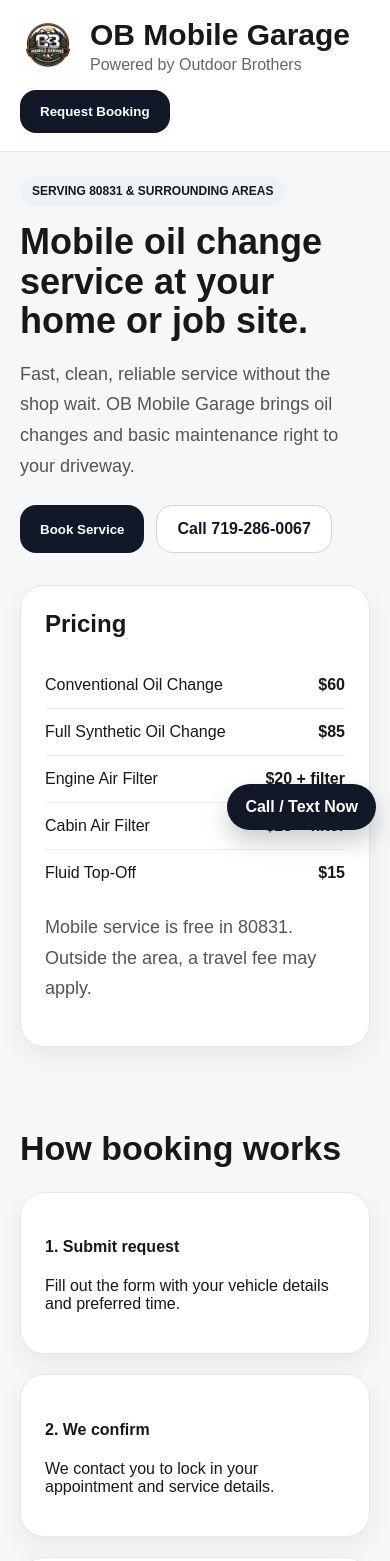
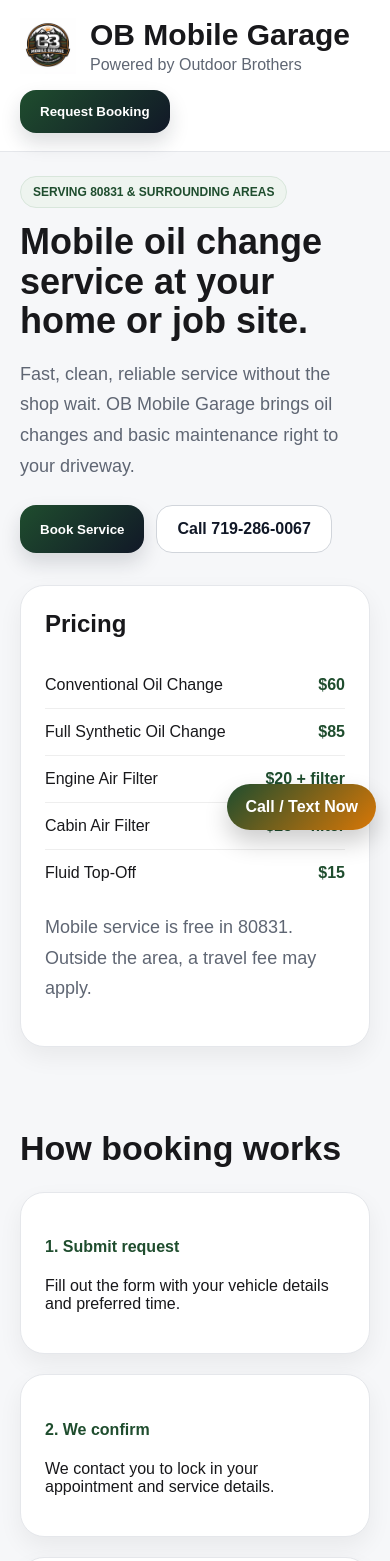
Before and after one commit to OBGarage/ob-mobile-garage-site, a Next.js app: page / in a window 390 px wide. Shown: the top 1561 px of the page. Built offline with nearby package versions, Linux system fonts and the light colour scheme.

Commit message:
Update globals.css

```diff
--- a/app/globals.css
+++ b/app/globals.css
@@ -1,12 +1,22 @@
 html {
   scroll-behavior: smooth;
+}
+
+:root {
+  --brand-green: #1f4d2e;
+  --brand-orange: #d97706;
+  --brand-black: #111827;
+  --brand-light: #f6f7f9;
+  --brand-border: #e5e7eb;
+  --brand-text: #18181b;
+  --brand-muted: #5f6673;
 }
 
 body {
   margin: 0;
   font-family: Arial, Helvetica, sans-serif;
-  background: #f6f7f9;
-  color: #18181b;
+  background: var(--brand-light);
+  color: var(--brand-text);
 }
 
 * {
@@ -17,13 +27,23 @@
   min-height: 100vh;
 }
 
+.accent-bar {
+  height: 6px;
+  background: linear-gradient(
+    90deg,
+    var(--brand-green) 0%,
+    var(--brand-black) 55%,
+    var(--brand-orange) 100%
+  );
+}
+
 .topbar {
   display: flex;
   justify-content: space-between;
   align-items: center;
   padding: 20px 32px;
   background: white;
-  border-bottom: 1px solid #e5e7eb;
+  border-bottom: 1px solid var(--brand-border);
 }
 
 .brand {
@@ -45,7 +65,7 @@
 
 .tagline {
   margin: 4px 0 0;
-  color: #666;
+  color: var(--brand-muted);
 }
 
 .hero {
@@ -60,12 +80,26 @@
 .pill {
   display: inline-block;
   padding: 8px 12px;
-  background: #eef2f7;
+  background: #eef4ef;
+  color: var(--brand-green);
+  border: 1px solid #d8e6db;
   border-radius: 999px;
   font-size: 12px;
   font-weight: 700;
   text-transform: uppercase;
-  margin-bottom: 16px;
+  margin-bottom: 14px;
+}
+
+.hero-accent-line {
+  width: 110px;
+  height: 5px;
+  border-radius: 999px;
+  margin-bottom: 18px;
+  background: linear-gradient(
+    90deg,
+    var(--brand-green) 0%,
+    var(--brand-orange) 100%
+  );
 }
 
 .hero h2 {
@@ -77,7 +111,7 @@
 .hero p {
   font-size: 18px;
   line-height: 1.7;
-  color: #555;
+  color: var(--brand-muted);
 }
 
 .hero-actions {
@@ -89,24 +123,59 @@
 
 .primary-btn,
 .secondary-btn {
-  border: none;
   text-decoration: none;
   padding: 14px 20px;
   border-radius: 16px;
   font-weight: 700;
   cursor: pointer;
   display: inline-block;
+  transition: 0.2s ease;
 }
 
 .primary-btn {
-  background: #111827;
+  background: linear-gradient(
+    135deg,
+    var(--brand-green) 0%,
+    var(--brand-black) 100%
+  );
   color: white;
+  border: none;
+  box-shadow: 0 10px 20px rgba(17, 24, 39, 0.15);
+}
+
+.primary-btn:hover {
+  transform: translateY(-1px);
+  opacity: 0.96;
 }
 
 .secondary-btn {
   background: white;
-  color: #111827;
+  color: var(--brand-black);
   border: 1px solid #d1d5db;
+}
+
+.secondary-btn:hover {
+  border-color: var(--brand-orange);
+  color: var(--brand-orange);
+}
+
+.brand-card {
+  position: relative;
+}
+
+.brand-card::before {
+  content: "";
+  position: absolute;
+  left: 0;
+  top: 0;
+  height: 100%;
+  width: 6px;
+  border-radius: 24px 0 0 24px;
+  background: linear-gradient(
+    180deg,
+    var(--brand-green) 0%,
+    var(--brand-orange) 100%
+  );
 }
 
 .pricing-card,
@@ -115,13 +184,13 @@
 .form-card,
 .review-card {
   background: white;
-  border: 1px solid #e5e7eb;
+  border: 1px solid var(--brand-border);
   border-radius: 24px;
   box-shadow: 0 10px 25px rgba(0, 0, 0, 0.06);
 }
 
 .pricing-card {
-  padding: 24px;
+  padding: 24px 24px 24px 30px;
 }
 
 .pricing-card h3 {
@@ -137,6 +206,10 @@
   border-bottom: 1px solid #eee;
 }
 
+.price-row strong {
+  color: var(--brand-green);
+}
+
 .price-row:last-of-type {
   border-bottom: none;
 }
@@ -144,7 +217,7 @@
 .small-note {
   margin-top: 16px;
   font-size: 14px;
-  color: #666;
+  color: var(--brand-muted);
 }
 
 .steps,
@@ -171,7 +244,13 @@
 
 .step-card,
 .review-card {
-  padding: 24px;
+  padding: 24px 24px 24px 30px;
+}
+
+.step-card h4,
+.info-box h4,
+.form-header h4 {
+  color: var(--brand-green);
 }
 
 .booking {
@@ -182,12 +261,12 @@
 }
 
 .booking-info p {
-  color: #555;
+  color: var(--brand-muted);
   line-height: 1.7;
 }
 
 .info-box {
-  padding: 20px;
+  padding: 20px 20px 20px 26px;
   margin-top: 24px;
 }
 
@@ -205,8 +284,9 @@
 }
 
 .form-header {
-  padding: 20px 24px;
-  border-bottom: 1px solid #e5e7eb;
+  padding: 20px 24px 20px 30px;
+  border-bottom: 1px solid var(--brand-border);
+  background: linear-gradient(90deg, #f8fbf9 0%, #fff8f0 100%);
 }
 
 .form-header h4,
@@ -216,7 +296,7 @@
 
 .form-header p {
   margin-top: 6px;
-  color: #666;
+  color: var(--brand-muted);
 }
 
 .form-frame {
@@ -228,29 +308,52 @@
 .stars {
   margin-bottom: 14px;
   font-size: 20px;
+  color: var(--brand-orange);
+}
+
+.review-card p {
+  color: var(--brand-muted);
+  line-height: 1.7;
 }
 
 .footer {
+  position: relative;
   margin-top: 32px;
-  padding: 24px 32px 80px;
+  padding: 30px 32px 80px;
   background: white;
-  border-top: 1px solid #e5e7eb;
+  border-top: 1px solid var(--brand-border);
   display: flex;
   justify-content: space-between;
   gap: 20px;
   flex-wrap: wrap;
+  overflow: hidden;
+}
+
+.footer-accent {
+  position: absolute;
+  inset: 0 auto 0 0;
+  width: 8px;
+  background: linear-gradient(
+    180deg,
+    var(--brand-green) 0%,
+    var(--brand-orange) 100%
+  );
 }
 
 .footer p {
   margin: 6px 0 0;
-  color: #666;
+  color: var(--brand-muted);
 }
 
 .sticky-call {
   position: fixed;
   right: 18px;
   bottom: 18px;
-  background: #111827;
+  background: linear-gradient(
+    135deg,
+    var(--brand-green) 0%,
+    var(--brand-orange) 100%
+  );
   color: white;
   text-decoration: none;
   padding: 14px 18px;
@@ -288,4 +391,15 @@
     bottom: 14px;
     right: 14px;
   }
+
+  .pricing-card,
+  .step-card,
+  .info-box,
+  .review-card {
+    padding-left: 24px;
+  }
+
+  .form-header {
+    padding-left: 24px;
+  }
 }
```
